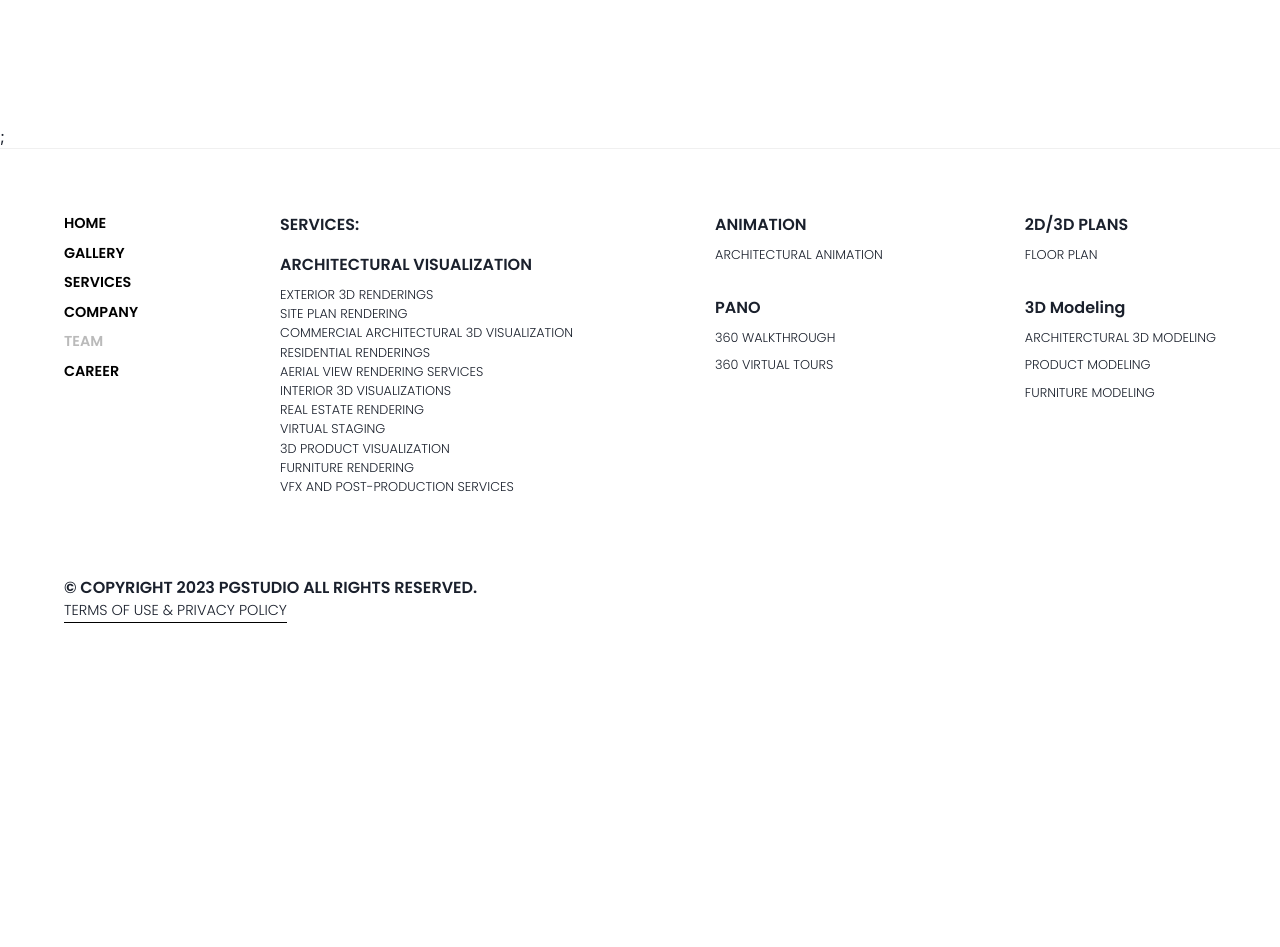
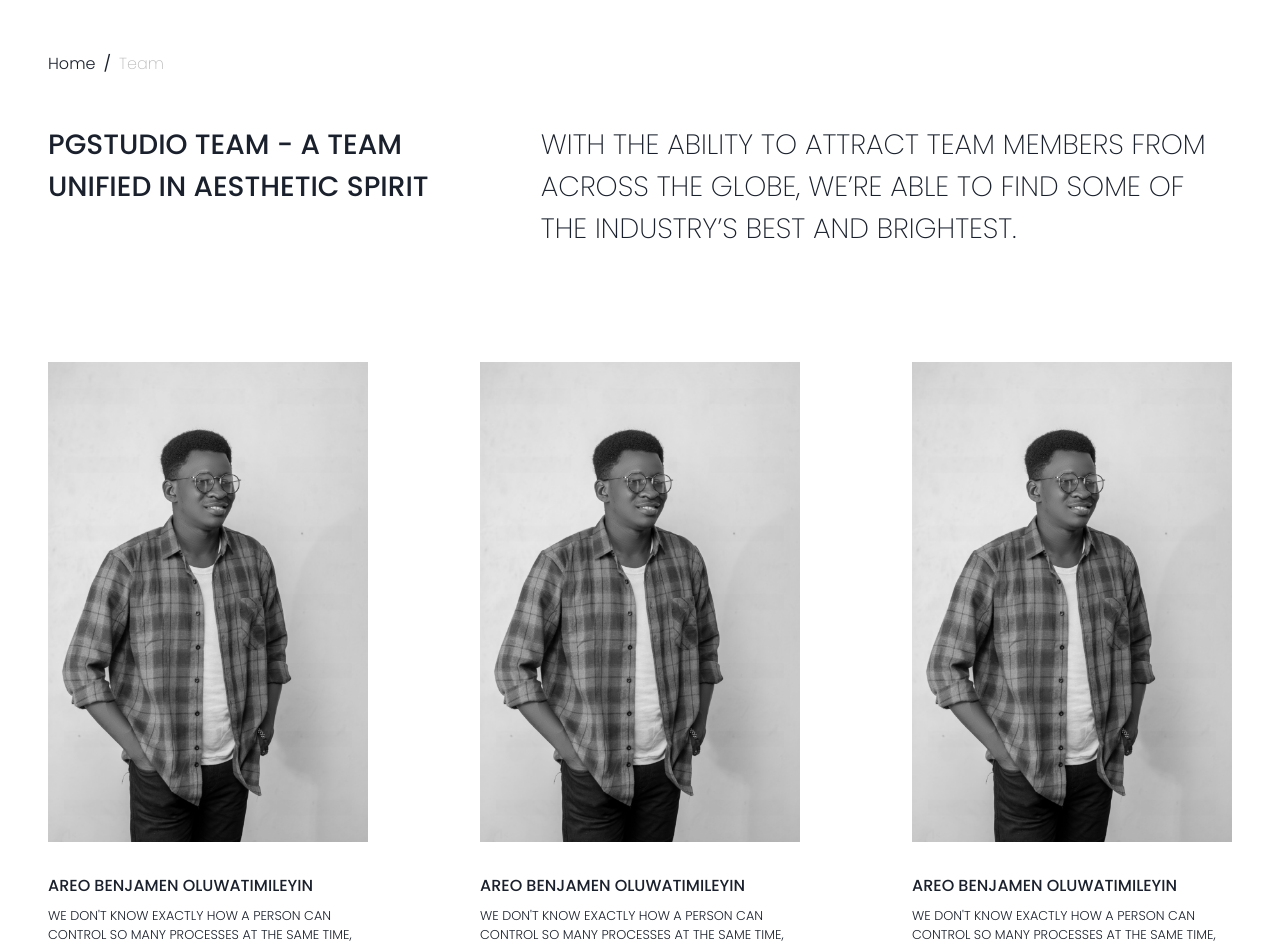
Before and after one commit to thepgstudio/pgwebv1, a Next.js app: page /team in a window 1280 px wide. Shown: the part 220-1167 px from the top of the page. Before the commit the page ends 859 px from the top, so only its background shows below. Built offline with nearby package versions, Linux system fonts and the light colour scheme.

Commit message:
(feat): team section built

```diff
--- a/components/MobileNav.tsx
+++ b/components/MobileNav.tsx
@@ -33,10 +33,7 @@ const MobileNav = () => {
         onClose={onClose}
         isOpen={isOpen}
       >
-        {/* <DrawerOverlay /> */}
         <DrawerContent height={""} mt="7rem" overflowY={"scroll"}>
-          {/* <DrawerCloseButton size={"5xl"} mr="1rem" mt="1rem"/> */}
-
           <DrawerBody
             justifyContent={"flex-start"}
             alignItems={"center"}
--- a/src/pages/index.tsx
+++ b/src/pages/index.tsx
@@ -48,7 +48,7 @@ export default function Home() {
           textTransform={"uppercase"}
           fontWeight={500}
           width={{ base: "100%", lg: "38%" }}
-          fontSize={{ base: "1.5rem", lg: "1.75rem" }}
+          fontSize={{ base: "1.75rem", lg: "1.9rem" }}
         >
           3d Architectural Rendering and <br />
           Visualization Studio
--- a/src/pages/team.tsx
+++ b/src/pages/team.tsx
@@ -1,9 +1,98 @@
-import { Box } from "@chakra-ui/react";
+import {
+  Box,
+  HStack,
+  Text,
+  Breadcrumb,
+  BreadcrumbItem,
+  BreadcrumbLink,
+  BreadcrumbSeparator,
+  VStack,
+} from "@chakra-ui/react";
+import Image from "next/image";
+import placeholder from "../../public/assets/team/test.jpeg";
+import benjie from "../../public/assets/team/benjie.jpg"
+
 
 const Team = () => {
   return (
-    <Box my="10rem">
-      <Box>In works</Box>
+    <Box
+      fontFamily={"poppins"}
+      mt={{ base: "10rem", lg: "17rem" }}
+      mb={{ base: "5rem", lg: "10rem" }}
+      px={{ base: "1rem", lg: "3rem" }}
+    >
+      <HStack>
+        <Breadcrumb>
+          <BreadcrumbItem>
+            <BreadcrumbLink fontWeight={300} href="/">
+              Home
+            </BreadcrumbLink>
+          </BreadcrumbItem>
+
+          <BreadcrumbItem isCurrentPage>
+            <BreadcrumbLink color={"#BABABA"} fontWeight={200} href="#">
+              Team
+            </BreadcrumbLink>
+          </BreadcrumbItem>
+        </Breadcrumb>
+      </HStack>
+      <HStack
+        display={"flex"}
+        mt="3rem"
+        gap="2rem"
+        alignItems={"flex-start"}
+        flexDir={{ base: "column", lg: "row" }}
+      >
+        <Text
+          w={{ base: "100%", lg: "40%" }}
+          fontSize={{ base: "1.6rem", lg: "1.75rem" }}
+          fontWeight={500}
+        >
+          PGSTUDIO TEAM - A TEAM UNIFIED IN AESTHETIC SPIRIT
+        </Text>
+
+        <Text
+          ml={"0rem !important"}
+          w={{ base: "100%", lg: "60%" }}
+          fontSize={{ base: "1.5rem", lg: "1.75rem" }}
+          fontWeight={200}
+        >
+          WITH THE ABILITY TO ATTRACT TEAM MEMBERS FROM ACROSS THE GLOBE, WE’RE
+          ABLE TO FIND SOME OF THE INDUSTRY’S BEST AND BRIGHTEST.
+        </Text>
+      </HStack>
+
+      <HStack
+        mt="7rem"
+        alignItems={"flex-start"}
+        justifyContent={"space-between"}
+        flexWrap={"wrap"}
+        rowGap={"5rem"}
+      >
+        {[1, 2, 3, 4].map((item, index) => (
+          <VStack ml="0rem !important" minW={"20rem"} w={{ base: "100%", lg: "24%" }} key={index}>
+            <Box>
+              <Image
+                style={{ height: "100%" }}
+                src={benjie}
+                alt="placholder image"
+                placeholder="blur"
+              />
+            </Box>
+            <Box pt="1.5rem">
+              <Text fontSize={"1rem"} fontWeight={500}>
+                AREO BENJAMEN OLUWATIMILEYIN
+              </Text>
+              <Text pt=".5rem" fontSize={".8rem"} fontWeight={300}>
+                WE DON&apos;T KNOW EXACTLY HOW A PERSON CAN CONTROL SO MANY
+                PROCESSES AT THE SAME TIME, BUT BEN DOES IT WITH EASE. STRONG
+                TECHNICAL KNOWLEDGE COMBINED WITH LEADERSHIP SKILLS KEEPS TEAMS
+                MOTIVATED AND ALIGNED IN ACHIEVING PROJECT SUCCESS.
+              </Text>
+            </Box>
+          </VStack>
+        ))}
+      </HStack>
     </Box>
   );
 };
```
Also changed, not shown: public/assets/team/benjie.jpg (added), public/assets/team/test.jpeg (added).
